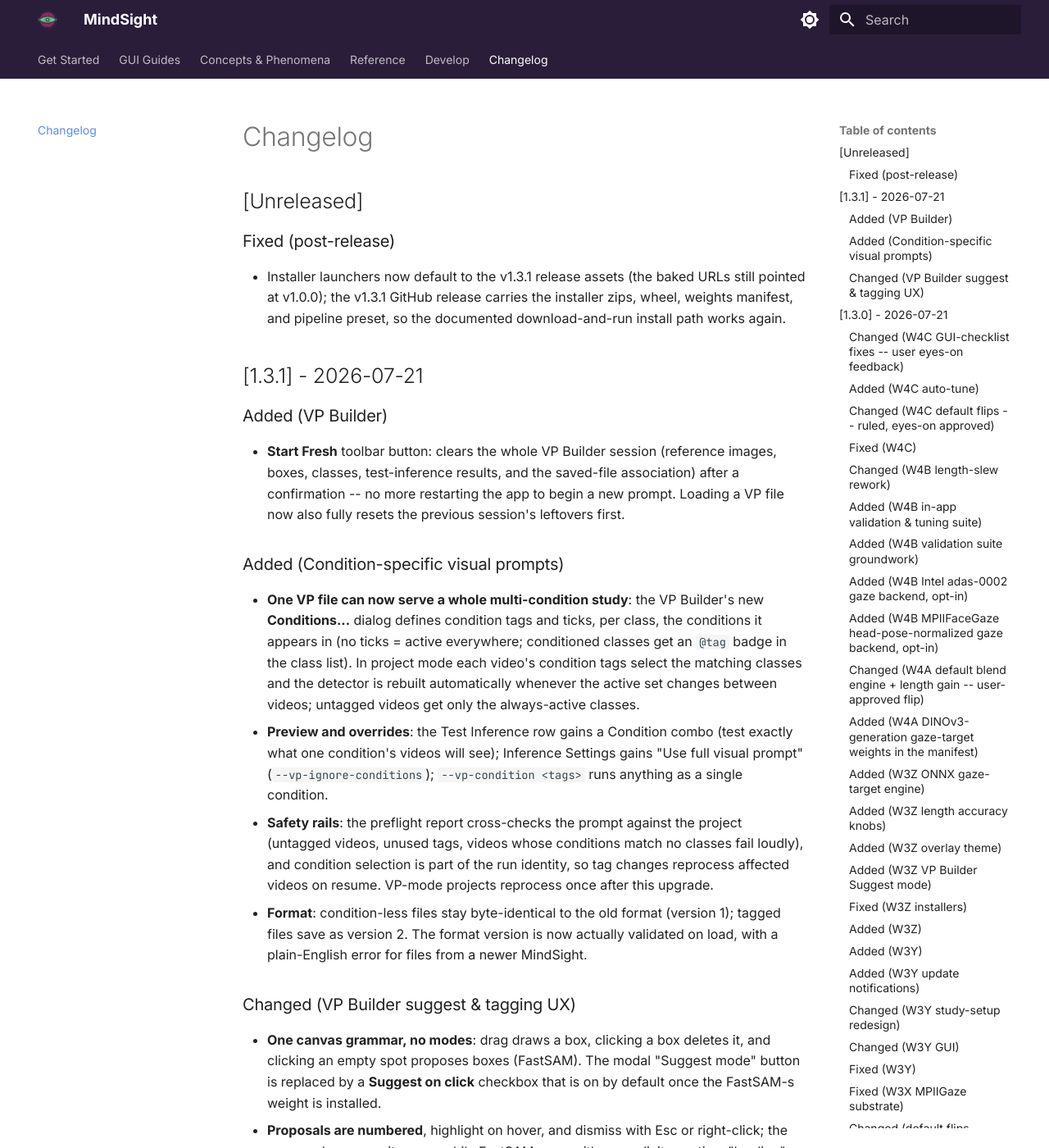
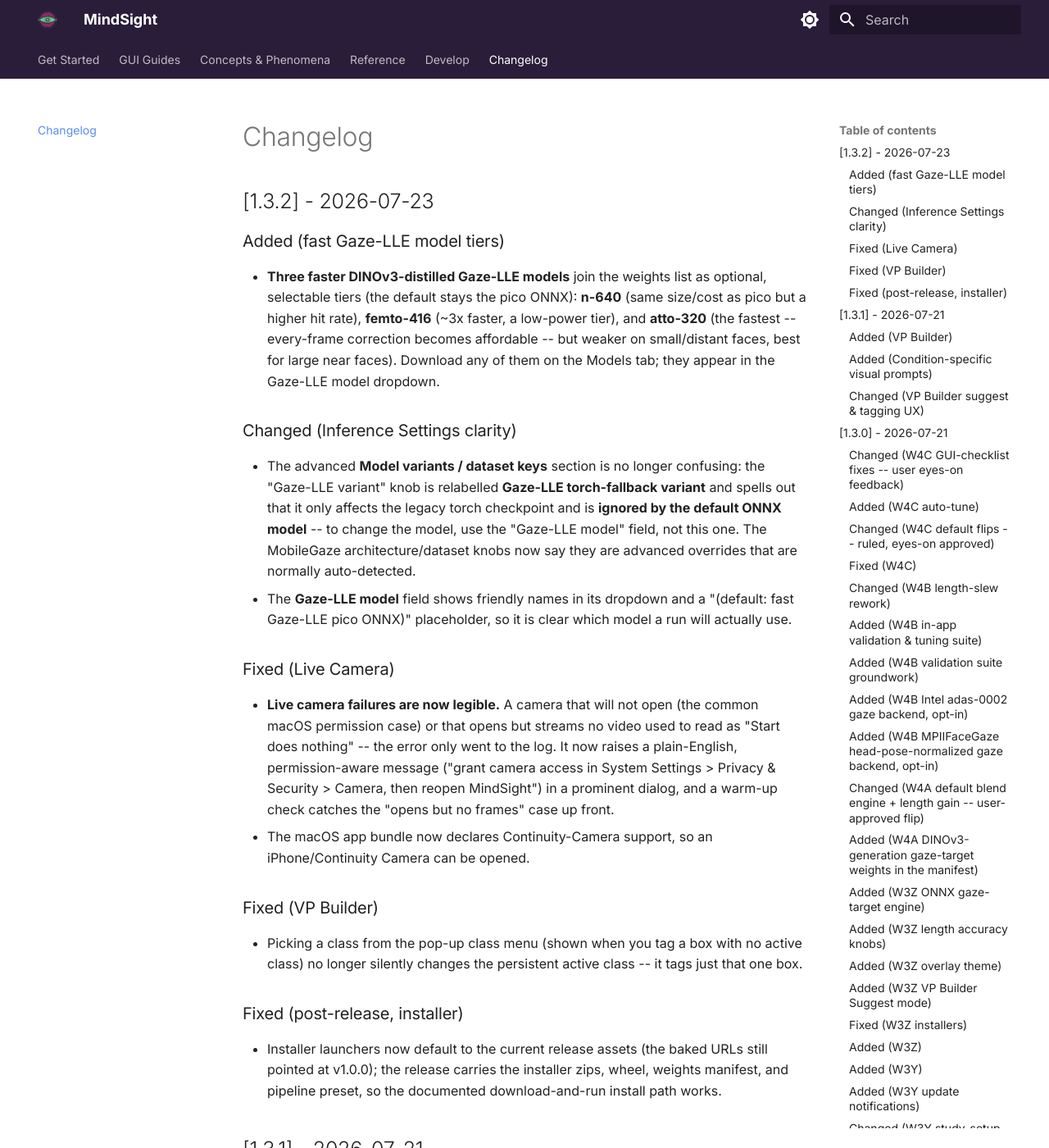
Before and after one commit to kylen-d/mindsight, an MkDocs documentation site: the page built from docs/changelog.md, in a window 1280 px wide and 1400 px high. Shown: the whole window at 82% size. Built offline with MkDocs 1.6.1 and Material for MkDocs 9.7.7, drawn with Linux system fonts in a browser that asks for light colours; some of the changed text lies outside the part shown.

Commit message:
chore: v1.3.2 release prep -- [Unreleased] -> [1.3.2] dated 2026-07-23 in both mirrored changelogs (folds in the 4 bug-fix items + the earlier installer-URL fix); version 1.3.1 -> 1.3.2 in pyproject + __init__ + uv.lock; README banner/badge/zip names + installation.md zip names -> 1.3.2; baked installer launcher URLs (RELEASE_BASE_URL + wheel) bumped to v1.3.2. Full gate: suite 1263 + ruff + strict mkdocs.

```diff
--- a/docs/changelog.md
+++ b/docs/changelog.md
@@ -1,12 +1,49 @@
 # Changelog
 
-## [Unreleased]
+## [1.3.2] - 2026-07-23
 
-### Fixed (post-release)
-- Installer launchers now default to the v1.3.1 release assets (the baked
-  URLs still pointed at v1.0.0); the v1.3.1 GitHub release carries the
-  installer zips, wheel, weights manifest, and pipeline preset, so the
-  documented download-and-run install path works again.
+### Added (fast Gaze-LLE model tiers)
+- **Three faster DINOv3-distilled Gaze-LLE models** join the weights list as
+  optional, selectable tiers (the default stays the pico ONNX): **n-640**
+  (same size/cost as pico but a higher hit rate), **femto-416** (~3x faster,
+  a low-power tier), and **atto-320** (the fastest -- every-frame correction
+  becomes affordable -- but weaker on small/distant faces, best for large near
+  faces). Download any of them on the Models tab; they appear in the Gaze-LLE
+  model dropdown.
+
+### Changed (Inference Settings clarity)
+- The advanced **Model variants / dataset keys** section is no longer
+  confusing: the "Gaze-LLE variant" knob is relabelled **Gaze-LLE
+  torch-fallback variant** and spells out that it only affects the legacy
+  torch checkpoint and is **ignored by the default ONNX model** -- to change
+  the model, use the "Gaze-LLE model" field, not this one. The MobileGaze
+  architecture/dataset knobs now say they are advanced overrides that are
+  normally auto-detected.
+- The **Gaze-LLE model** field shows friendly names in its dropdown and a
+  "(default: fast Gaze-LLE pico ONNX)" placeholder, so it is clear which model
+  a run will actually use.
+
+### Fixed (Live Camera)
+- **Live camera failures are now legible.** A camera that will not open (the
+  common macOS permission case) or that opens but streams no video used to
+  read as "Start does nothing" -- the error only went to the log. It now
+  raises a plain-English, permission-aware message ("grant camera access in
+  System Settings > Privacy & Security > Camera, then reopen MindSight") in a
+  prominent dialog, and a warm-up check catches the "opens but no frames"
+  case up front.
+- The macOS app bundle now declares Continuity-Camera support, so an
+  iPhone/Continuity Camera can be opened.
+
+### Fixed (VP Builder)
+- Picking a class from the pop-up class menu (shown when you tag a box with no
+  active class) no longer silently changes the persistent active class -- it
+  tags just that one box.
+
+### Fixed (post-release, installer)
+- Installer launchers now default to the current release assets (the baked
+  URLs still pointed at v1.0.0); the release carries the installer zips,
+  wheel, weights manifest, and pipeline preset, so the documented
+  download-and-run install path works.
 
 ## [1.3.1] - 2026-07-21
 
--- a/docs/getting-started/installation.md
+++ b/docs/getting-started/installation.md
@@ -16,7 +16,7 @@ There are two ways to install MindSight:
 ## One-click install (recommended)
 
 1. **Download the release zip** for your platform --
-   `MindSight-1.3.1-mac.zip` or `MindSight-1.3.1-win.zip` -- from the
+   `MindSight-1.3.2-mac.zip` or `MindSight-1.3.2-win.zip` -- from the
    [GitHub Releases page](https://github.com/kylen-d/mindsight/releases).
 2. **Extract** it somewhere you can find again (Desktop or Downloads is fine).
 3. **Run the installer:**
--- a/mindsight/__init__.py
+++ b/mindsight/__init__.py
@@ -3,7 +3,7 @@
 import sys as _sys
 from importlib.abc import MetaPathFinder as _MetaPathFinder
 
-__version__ = "1.3.1"
+__version__ = "1.3.2"
 
 
 class _MsMigrationHintFinder(_MetaPathFinder):
--- a/pyproject.toml
+++ b/pyproject.toml
@@ -1,6 +1,6 @@
 [project]
 name = "mindsight"
-version = "1.3.1"
+version = "1.3.2"
 description = "Real-time multi-person gaze tracking and attention analysis platform"
 requires-python = ">=3.10"
 license = "AGPL-3.0-or-later"
```
Also changed, not shown: CHANGELOG.md (+43 -6 lines), README.md (+3 -3 lines), 3 other files.
